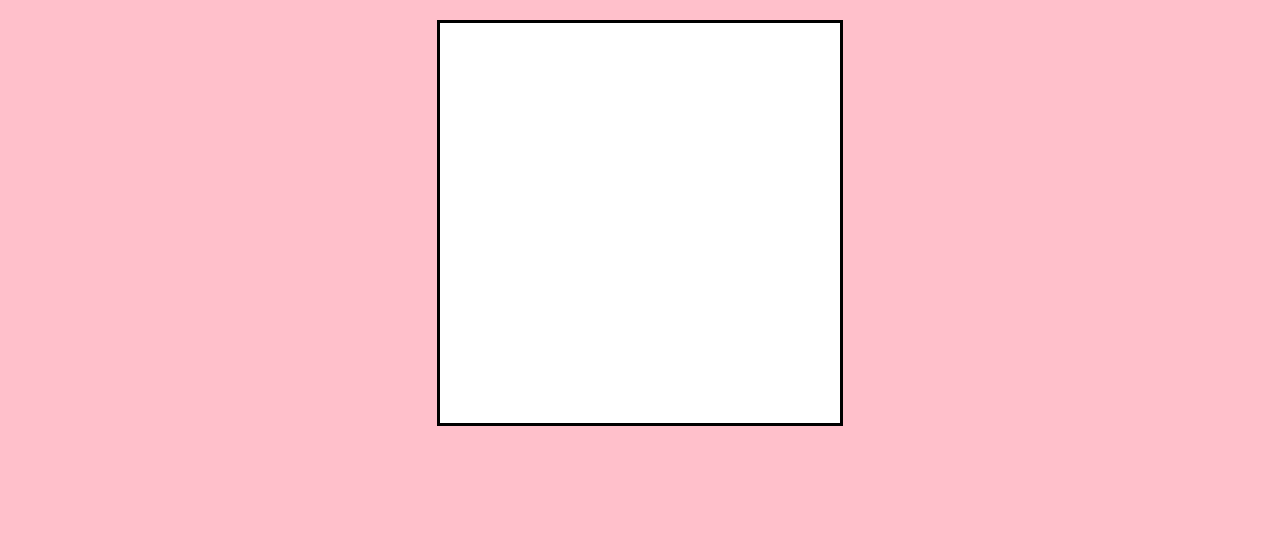
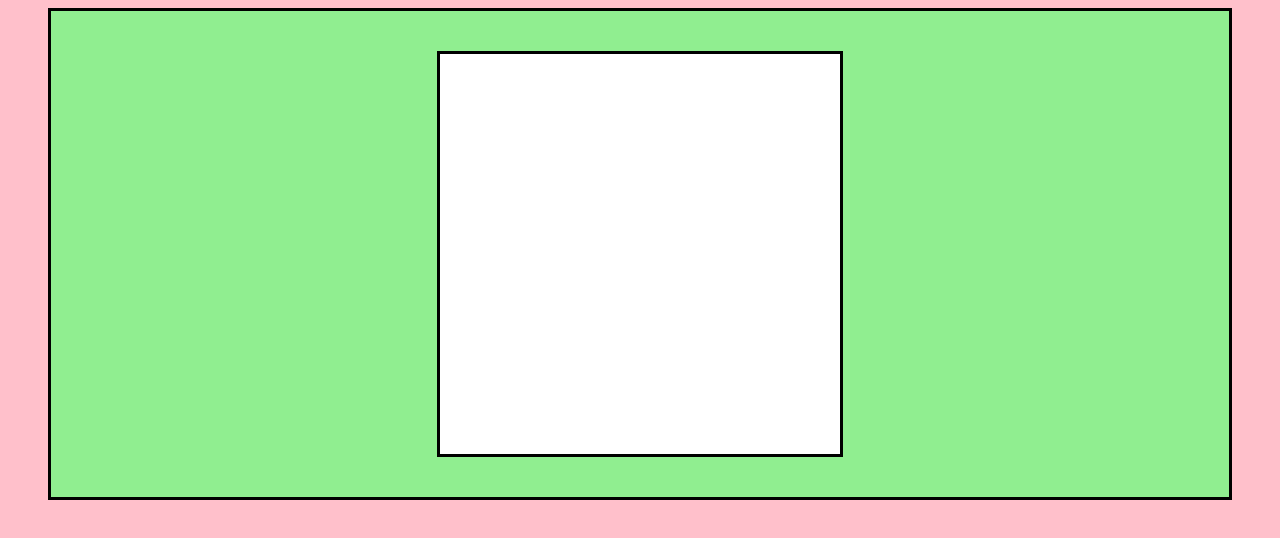
Before and after one commit to trcast/class-site, a plain HTML site: page index.html in a window 1280 px wide. Drawn offline with Linux system fonts and the light colour scheme.

Commit message:
update_3

```diff
--- a/class_site.css
+++ b/class_site.css
@@ -8,6 +8,20 @@ font-family:sans-serif;
 a {
   color:white;
   text-decoration:underline;
+}
+
+.biggest_box{
+  display:flex;
+  width:90%;
+  padding:20px;
+  opacity: 100%;
+  flex-direction:column;
+  justify-content:space-around;
+  align-items:center;
+  border-style: solid;
+  border-width: medium;
+  border-color: black;
+  background-color: lightgreen;
 }
 
 .name {
--- a/index.html
+++ b/index.html
@@ -5,12 +5,14 @@
     <title>HANDMADE WEB</title>
     <link rel="stylesheet" href="class_site.css">
     </head>
+
     <body>
 
-<center><div class="name">
+<center><div class="biggest_box">
+
+  <div class="name"></div>
 
 </div></center>
-
       </body>
 
 </html>
```
